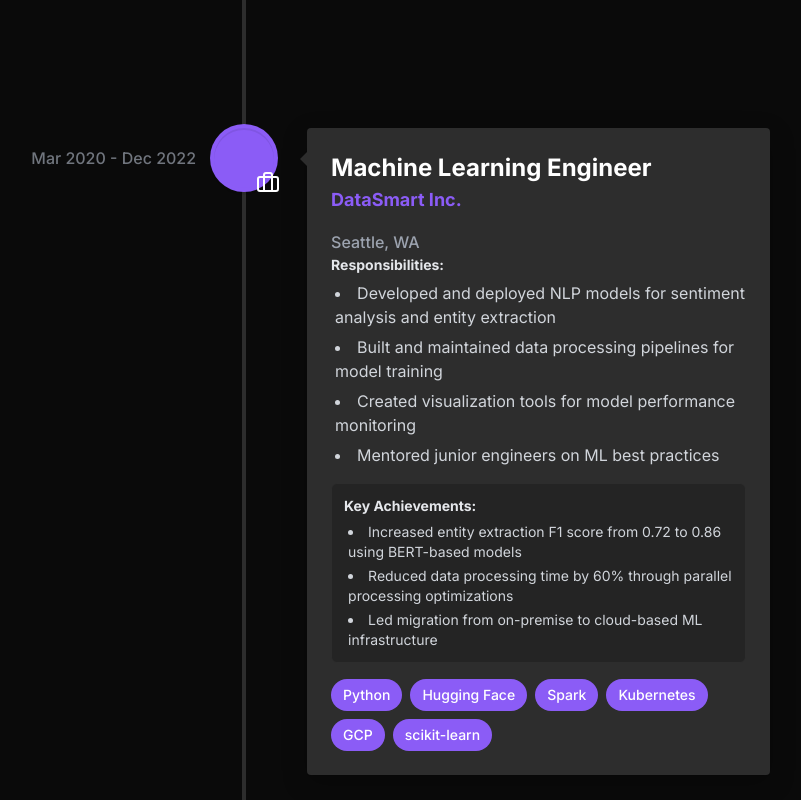
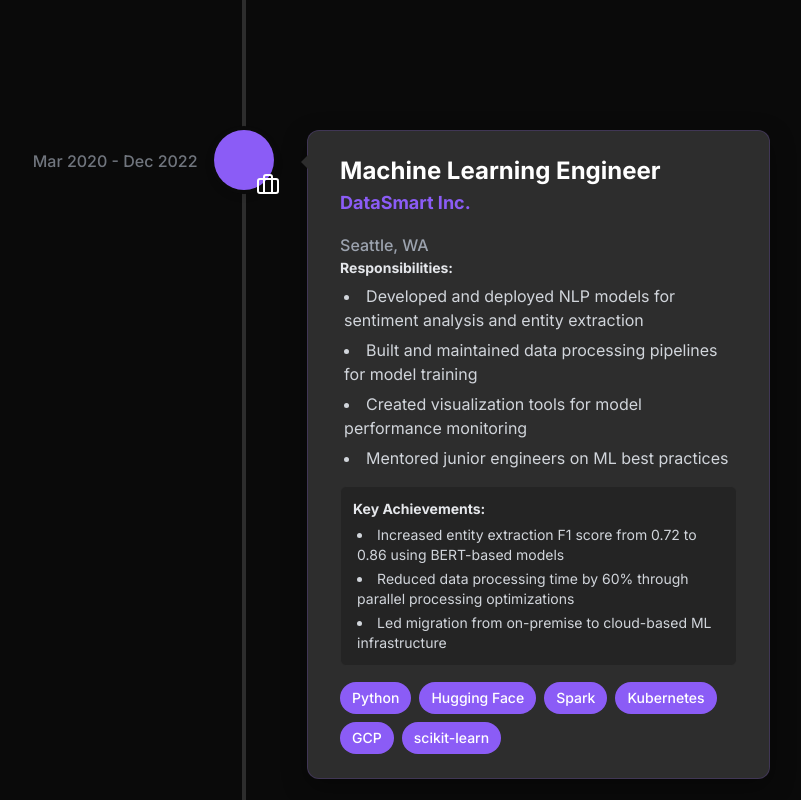
Before and after one commit to YoussefElBegirmy/Portfolio, a React (Vite) app: page / in a window 1280 px wide. Shown: the part 1540-2340 px from the top of the page, without its empty margins (396-1197 px from the left). Built offline with nearby package versions, Linux system fonts and the light colour scheme.

Commit message:
Update index.css

```diff
--- a/src/index.css
+++ b/src/index.css
@@ -6,7 +6,8 @@
   --background: #0A0A0A;
   --text: #FFFFFF;
   --accent: #8B5CF6;
-  --secondary: #2D2D2D;
+  /* --accent-rgb: 139, 92, 246; */ /* Keep if you use glow effect with rgba */
+  --secondary: #2D2D2D; /* Used for timeline line and card background */
   --success: #10B981;
   --warning: #F59E0B;
   --error: #EF4444;
@@ -19,210 +20,97 @@
 
   body {
     @apply bg-background text-text font-sans;
-    overflow-x: hidden; /* Prevent horizontal scroll on main page */
+    overflow-x: hidden;
   }
 
-  /* For the simple overlay modal (if you still use it elsewhere) */
-  body.modal-open {
-    @apply overflow-hidden; /* Prevents main page scroll when simple modal is open */
-  }
+  /* Modal related body styles (from previous responses) */
+  body.modal-open { @apply overflow-hidden; }
+  body.modal-open-behance { @apply overflow-hidden; }
 
-  /* For the Behance-style full-page modal */
-  body.modal-open-behance {
-    @apply overflow-hidden; /* Prevents main page scroll when Behance-style modal is open */
-  }
-
-  h1, h2, h3, h4, h5, h6 {
-    @apply font-bold leading-tight;
-  }
-
-  h1 {
-    @apply text-4xl md:text-5xl lg:text-6xl;
-  }
-
-  h2 {
-    @apply text-3xl md:text-4xl;
-  }
-
-  h3 {
-    @apply text-2xl md:text-3xl;
-  }
-
-  p {
-    @apply leading-relaxed;
-  }
-
-  .section {
-    @apply py-16 md:py-24;
-  }
-
-  .container {
-    @apply px-4 mx-auto max-w-7xl;
-  }
+  h1, h2, h3, h4, h5, h6 { @apply font-bold leading-tight; }
+  h1 { @apply text-4xl md:text-5xl lg:text-6xl; }
+  h2 { @apply text-3xl md:text-4xl; }
+  h3 { @apply text-2xl md:text-3xl; }
+  p { @apply leading-relaxed; }
+  .section { @apply py-16 md:py-24; }
+  .container { @apply px-4 mx-auto max-w-7xl; }
 }
 
 @layer components {
-  .btn {
-    @apply px-6 py-3 rounded-md font-medium transition-all duration-300;
-  }
-
-  .btn-primary {
-    @apply bg-accent text-white hover:bg-opacity-80;
-  }
-
-  .btn-outline {
-    @apply border-2 border-accent text-accent hover:bg-accent hover:text-white;
-  }
-
-  /* Base card style, can be extended or overridden by specific components */
-  .card {
-    @apply bg-secondary bg-opacity-20 backdrop-blur-sm rounded-xl p-6 transition-all duration-300;
-  }
-
-  .nav-link {
-    @apply relative px-2 py-1 text-text opacity-70 hover:opacity-100 transition-all duration-300 cursor-pointer;
-  }
-
-  .nav-link.active {
-    @apply opacity-100;
-  }
-
-  .nav-link.active::after {
-    @apply content-[''] absolute bottom-0 left-0 w-full h-[2px] bg-accent;
-  }
+  .btn { @apply px-6 py-3 rounded-md font-medium transition-all duration-300; }
+  .btn-primary { @apply bg-accent text-white hover:bg-opacity-80; }
+  .btn-outline { @apply border-2 border-accent text-accent hover:bg-accent hover:text-white; }
+  .card { @apply bg-secondary bg-opacity-20 backdrop-blur-sm rounded-xl p-6 transition-all duration-300; }
+  .nav-link { @apply relative px-2 py-1 text-text opacity-70 hover:opacity-100 transition-all duration-300 cursor-pointer; }
+  .nav-link.active { @apply opacity-100; }
+  .nav-link.active::after { @apply content-[''] absolute bottom-0 left-0 w-full h-[2px] bg-accent; }
 }
 
-/* Modal Animations & Utilities */
+/* Modal Animations (from previous responses) */
 @layer utilities {
-  /* For simple overlay modal */
-  .animate-fade-in {
-    animation: fade-in 0.3s ease-out forwards;
-  }
-  .animate-modal-scale-up {
-    animation: modal-scale-up 0.3s ease-out forwards;
-  }
+  .animate-fade-in { animation: fade-in 0.3s ease-out forwards; }
+  .animate-modal-scale-up { animation: modal-scale-up 0.3s ease-out forwards; }
+  .animate-fade-in-fast { animation: fade-in 0.2s ease-out forwards; }
+}
+@keyframes fade-in { 0% { opacity: 0; } 100% { opacity: 1; } }
+@keyframes modal-scale-up { 0% { transform: scale(0.95) translateY(10px); opacity: 0; } 100% { transform: scale(1) translateY(0); opacity: 1; } }
 
-  /* For Behance-style modal (can be the same or different) */
-  .animate-fade-in-fast {
-    animation: fade-in 0.2s ease-out forwards; /* Faster fade-in */
-  }
+/* --- Component-Specific Custom Styles --- */
+
+/* Vertical Timeline Overrides & Enhancements */
+.vertical-timeline-element-content {
+  background: var(--secondary) !important; /* Use a more solid background from your theme */
+  /* backdrop-filter: blur(4px) !important; */ /* Optional: if you want blur with a more solid bg */
+  /* background-color: rgba(45, 45, 45, 0.8) !important; */ /* Example with opacity */
+  color: var(--text) !important;
+  border: 1px solid rgba(var(--accent-rgb, 139, 92, 246), 0.2) !important; /* Subtle accent border */
+  box-shadow: 0 8px 25px rgba(0, 0, 0, 0.35) !important; /* Slightly stronger shadow */
+  border-radius: 0.75rem !important; /* Tailwind's rounded-xl */
+  padding: 1.5rem 2rem !important; /* Adjust padding as needed: p-6 md:p-8 */
 }
 
-/* Keyframe Animations */
-@keyframes fade-in {
-  0% {
-    opacity: 0;
-  }
-  100% {
-    opacity: 1;
-  }
+.vertical-timeline-element-content .vertical-timeline-element-date {
+  /* Styles for date are now applied via dateClassName in the component for more control */
+  /* If not using dateClassName, you can style here: */
+  /* @apply text-sm text-gray-400 opacity-80 !important; */
 }
 
-@keyframes modal-scale-up { /* Used by simple overlay modal */
-  0% {
-    transform: scale(0.95) translateY(10px);
-    opacity: 0;
-  }
-  100% {
-    transform: scale(1) translateY(0);
-    opacity: 1;
-  }
+/* Ensure arrow color matches new background */
+.vertical-timeline-element-content-arrow {
+  border-right-color: var(--secondary) !important;
 }
 
-
-/* --- Component-Specific Custom Styles (Non-Tailwind or Complex) --- */
-
-/* Vertical Timeline Custom Styles */
-.vertical-timeline-element-content {
-  @apply bg-secondary bg-opacity-20 backdrop-blur-sm text-text !important;
-  box-shadow: 0 8px 25px rgba(0, 0, 0, 0.25) !important;
+/* Styles for the line connecting timeline elements */
+.vertical-timeline::before {
+  background: var(--secondary) !important; /* Match line color to card backgrounds or a neutral dark gray */
 }
 
+/* Icon styles - mostly handled inline via iconStyle prop for dynamic effects */
 .vertical-timeline-element-icon {
-  @apply bg-accent text-text flex items-center justify-center !important;
-  box-shadow: 0 0 0 4px var(--accent), inset 0 2px 0 rgba(0, 0, 0, 0.08), 0 3px 0 4px rgba(0, 0, 0, 0.05) !important;
+  /* The inline iconStyle in the component takes precedence for background, color, shadow */
+  /* This can be a fallback or for default sizing/display */
+  display: flex !important;
+  align-items: center !important;
+  justify-content: center !important;
+  box-shadow: 0 0 0 4px var(--background), /* Ring effect against page background */
+              0 4px 10px rgba(0,0,0,0.2) !important; /* Standard shadow */
 }
 
 /* Particle Container */
-#tsparticles {
-  @apply absolute top-0 left-0 w-full h-full;
-  z-index: -1; /* Ensure it's behind content */
-}
-
-/* Project Cards - Old styles (Commented out as new cards are styled via Tailwind in ProjectSection.tsx) */
-/*
-.project-card {
-  @apply relative overflow-hidden;
-  height: 350px;
-}
-
-.project-card img {
-  @apply w-full h-full object-cover transition-all duration-500;
-}
-
-.project-card:hover img {
-  @apply scale-110;
-}
-
-.project-info {
-  @apply absolute bottom-0 left-0 w-full p-6 bg-gradient-to-t from-background to-transparent transform transition-all duration-300;
-  height: 50%;
-}
-
-.project-card:hover .project-info {
-  height: 75%;
-}
-*/
+#tsparticles { @apply absolute top-0 left-0 w-full h-full; z-index: -1; }
 
 /* Skill Bar */
-.skill-bar {
-  @apply h-2 bg-secondary rounded-full overflow-hidden;
-}
-
-.skill-progress {
-  @apply h-full bg-accent;
-}
+.skill-bar { @apply h-2 bg-secondary rounded-full overflow-hidden; }
+.skill-progress { @apply h-full bg-accent; }
 
 /* Chat Widget */
-.chat-widget {
-  @apply fixed bottom-6 right-6 z-50; /* Ensure z-index is lower than modals if they overlap */
-}
-
-.chat-toggle {
-  @apply w-14 h-14 rounded-full bg-accent text-white flex items-center justify-center cursor-pointer shadow-lg hover:bg-opacity-80 transition-all duration-300;
-}
-
-.chat-container {
-  @apply bg-secondary bg-opacity-90 backdrop-blur-md rounded-xl shadow-xl overflow-hidden transition-all duration-300;
-  width: 350px;
-  max-height: 500px;
-}
-
-.chat-header {
-  @apply bg-accent p-4 text-white font-bold;
-}
-
-.chat-messages {
-  @apply p-4 overflow-y-auto;
-  height: 320px;
-}
-
-.chat-message {
-  @apply mb-4 max-w-[80%] p-3 rounded-lg;
-}
-
-.user-message {
-  @apply bg-accent text-white ml-auto;
-}
-
-.bot-message {
-  @apply bg-secondary text-text;
-}
-
-.chat-input {
-  @apply p-4 border-t border-gray-700; /* Using a neutral border color */
-}
-
-.chat-input input {
-  @apply w-full p-2 rounded bg-background text-text outline-none border border-gray-700 focus:border-accent;
-}
+.chat-widget { @apply fixed bottom-6 right-6 z-50; }
+.chat-toggle { @apply w-14 h-14 rounded-full bg-accent text-white flex items-center justify-center cursor-pointer shadow-lg hover:bg-opacity-80 transition-all duration-300; }
+.chat-container { @apply bg-secondary bg-opacity-90 backdrop-blur-md rounded-xl shadow-xl overflow-hidden transition-all duration-300; width: 350px; max-height: 500px; }
+.chat-header { @apply bg-accent p-4 text-white font-bold; }
+.chat-messages { @apply p-4 overflow-y-auto; height: 320px; }
+.chat-message { @apply mb-4 max-w-[80%] p-3 rounded-lg; }
+.user-message { @apply bg-accent text-white ml-auto; }
+.bot-message { @apply bg-secondary text-text; }
+.chat-input { @apply p-4 border-t border-gray-700; }
+.chat-input input { @apply w-full p-2 rounded bg-background text-text outline-none border border-gray-700 focus:border-accent; }
```
